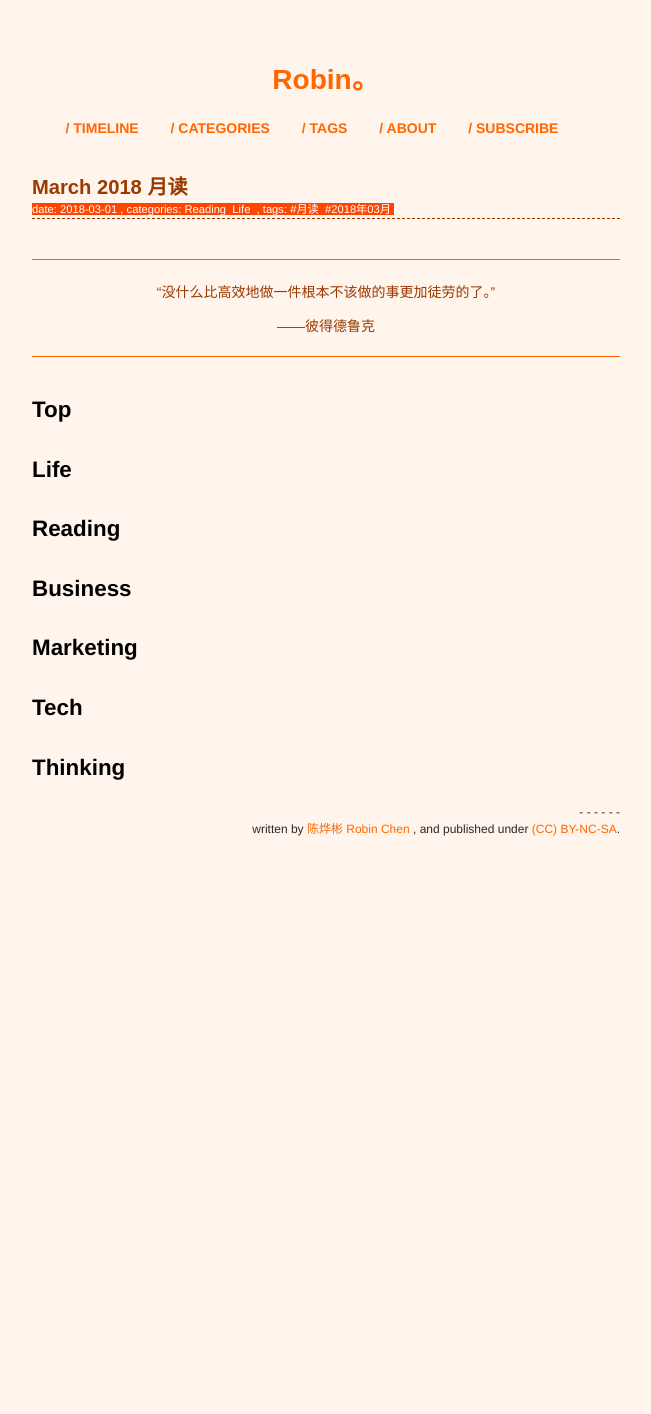
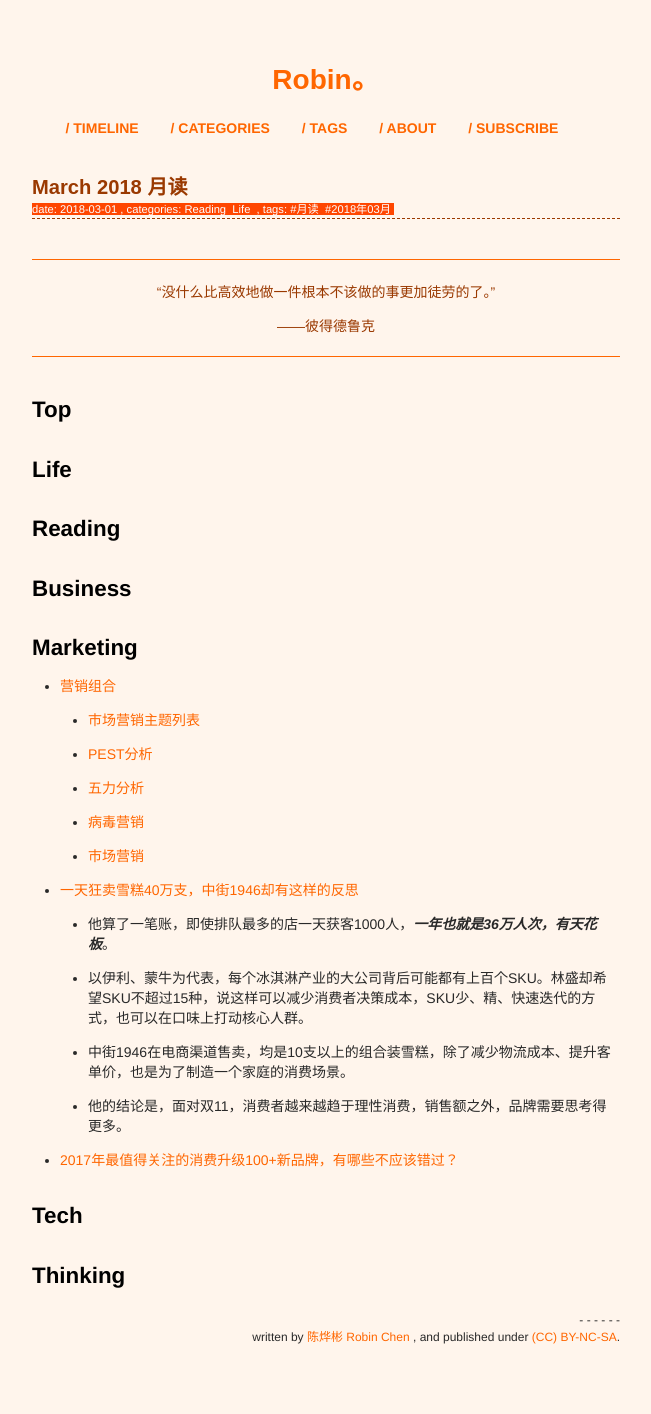
Before and after one commit to xianyuxmu/xianyuxmu.github.io, a Jekyll site: the page built from _posts/2018-03-01-monthly-reading.md, in a window 1280 px wide. Shown: the whole page, without its empty margins (314-965 px from the left). Built offline with Jekyll 4.4.1, drawn with Linux system fonts in a browser that asks for light colours; comment, search, counter and statistics services are not loaded; before the commit the page ends 906 px from its top, so only the background shows below that.

Commit message:
reading of 8 Mar. 2018

```diff
--- a/_posts/2018-03-01-monthly-reading.md
+++ b/_posts/2018-03-01-monthly-reading.md
@@ -31,6 +31,19 @@ tags:
 ## Marketing
 
 
+- [营销组合](https://zh.wikipedia.org/wiki/%E8%90%A5%E9%94%80%E7%BB%84%E5%90%88)
+	- [市场营销主题列表](https://zh.wikipedia.org/wiki/%E5%B8%82%E5%9C%BA%E8%90%A5%E9%94%80%E4%B8%BB%E9%A2%98%E5%88%97%E8%A1%A8)
+	- [PEST分析](https://zh.wikipedia.org/wiki/PEST%E5%88%86%E6%9E%90)
+	- [五力分析](https://zh.wikipedia.org/wiki/%E4%BA%94%E5%8A%9B%E5%88%86%E6%9E%90)
+	- [病毒营销](https://zh.wikipedia.org/wiki/%E7%97%85%E6%AF%92%E8%90%A5%E9%94%80)
+	- [市场营销](https://zh.wikipedia.org/wiki/%E5%B8%82%E5%9C%BA%E8%90%A5%E9%94%80)
+- [一天狂卖雪糕40万支，中街1946却有这样的反思](https://36kr.com/p/5104346.html)
+	- 他算了一笔账，即使排队最多的店一天获客1000人，***一年也就是36万人次，有天花板***。
+	- 以伊利、蒙牛为代表，每个冰淇淋产业的大公司背后可能都有上百个SKU。林盛却希望SKU不超过15种，说这样可以减少消费者决策成本，SKU少、精、快速迭代的方式，也可以在口味上打动核心人群。
+	- 中街1946在电商渠道售卖，均是10支以上的组合装雪糕，除了减少物流成本、提升客单价，也是为了制造一个家庭的消费场景。
+	- 他的结论是，面对双11，消费者越来越趋于理性消费，销售额之外，品牌需要思考得更多。
+- [2017年最值得关注的消费升级100+新品牌，有哪些不应该错过？](https://www.zhihu.com/question/264360182)
+
 ## Tech
 
 
```
Also changed, not shown: _posts/2017-08-01-monthly-reading.md (+1 -1 lines).
